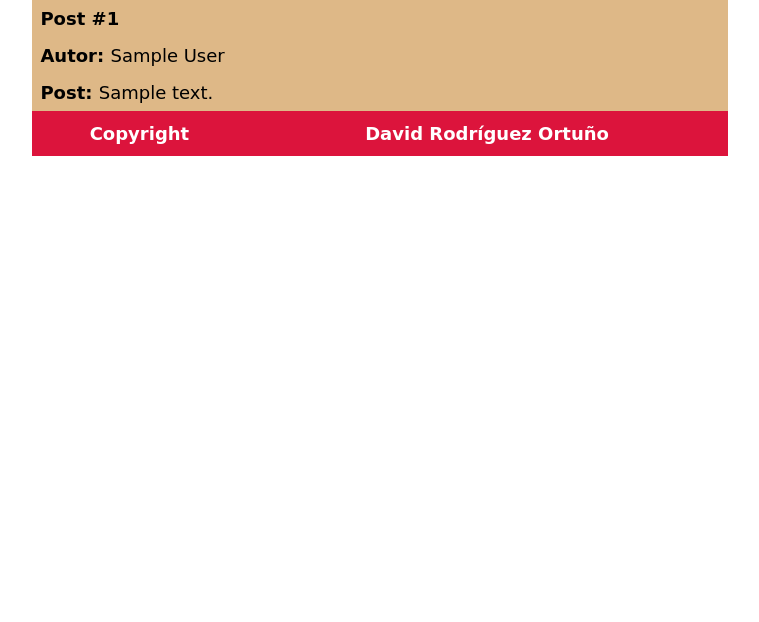
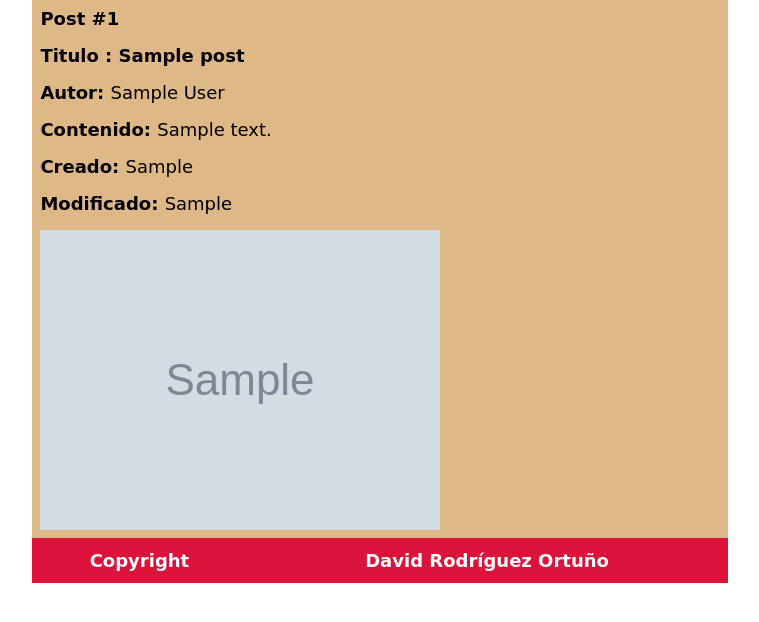
Before and after one commit to daviddawei86/LARAVEL_MVC_VISTAS, a PHP site: page /index.php?controller=posts&action=show&id=1 in a window 1280 px wide. Shown: the part 53-675 px from the top of the page, without its empty margins (260-1019 px from the left). Run offline with PHP 8.4, Linux system fonts and the light colour scheme; tables that the repository leaves empty or names only in its code hold one stand-in row (values such as "Sample post"); grey boxes marked "Sample" are stand-in pictures; lists and menus that the app fills with data are empty.

Commit message:
Commit 2
-Modificamos tabla sql añadimos imagen y título.
-Ampliamos CRUD BÁSICO para añadir imagen y título.

```diff
--- a/controllers/posts_controller.php
+++ b/controllers/posts_controller.php
@@ -28,8 +28,33 @@ class PostsController {
 
     public function añadirInsert() {
 
+        // Recibo los datos de la imagen
+        $nombre_img = $_FILES['imagen']['name'];
+        $tipo = $_FILES['imagen']['type'];
+        $tamano = $_FILES['imagen']['size'];
 
-        $post = Post::añadir($_POST["autor"], $_POST["contenido"]);
+//Si existe imagen y tiene un tamaño correcto
+        if (($nombre_img == !NULL) && ($_FILES['imagen']['size'] <= 900000000000)) {
+            //indicamos los formatos que permitimos subir a nuestro servidor
+            if (($_FILES["imagen"]["type"] == "image/gif") || ($_FILES["imagen"]["type"] == "image/jpeg") || ($_FILES["imagen"]["type"] == "image/jpg") || ($_FILES["imagen"]["type"] == "image/png")) {
+                // Ruta donde se guardarán las imágenes que subamos
+                $directorio = $_SERVER['DOCUMENT_ROOT'] . "/blog_php_mvc/uploads/";
+                // Muevo la imagen desde el directorio temporal a nuestra ruta indicada anteriormente
+                move_uploaded_file($_FILES['imagen']['tmp_name'], $directorio . $nombre_img);
+
+                $_POST["imagen"] = $nombre_img;
+            } else {
+                //si no cumple con el formato
+                echo "No se puede subir una imagen con ese formato ";
+            }
+        } else {
+            //si existe la variable pero se pasa del tamaño permitido
+            if ($nombre_img == !NULL)
+                echo "La imagen es demasiado grande ";
+        }
+
+
+        $post = Post::añadir($_POST["autor"], $_POST["contenido"], $_POST["titulo"], $_POST["imagen"]);
 
         require_once('views/posts/mostrarInsertar.php');
     }
@@ -41,14 +66,39 @@ class PostsController {
 
     public function Update() {
 
+        // Recibo los datos de la imagen
+        $nombre_img = $_FILES['imagen']['name'];
+        $tipo = $_FILES['imagen']['type'];
+        $tamano = $_FILES['imagen']['size'];
 
-        $post = Post::update($_POST["autor"], $_POST["contenido"],$_POST["id"]);
+//Si existe imagen y tiene un tamaño correcto
+        if (($nombre_img == !NULL) && ($_FILES['imagen']['size'] <= 900000000000)) {
+            //indicamos los formatos que permitimos subir a nuestro servidor
+            if (($_FILES["imagen"]["type"] == "image/gif") || ($_FILES["imagen"]["type"] == "image/jpeg") || ($_FILES["imagen"]["type"] == "image/jpg") || ($_FILES["imagen"]["type"] == "image/png")) {
+                // Ruta donde se guardarán las imágenes que subamos
+                $directorio = $_SERVER['DOCUMENT_ROOT'] . "/blog_php_mvc/uploads/";
+                // Muevo la imagen desde el directorio temporal a nuestra ruta indicada anteriormente
+                move_uploaded_file($_FILES['imagen']['tmp_name'], $directorio . $nombre_img);
+
+                $_POST["imagen"] = $nombre_img;
+            } else {
+                //si no cumple con el formato
+                echo "No se puede subir una imagen con ese formato ";
+            }
+        } else {
+            //si existe la variable pero se pasa del tamaño permitido
+            if ($nombre_img == !NULL)
+                echo "La imagen es demasiado grande ";
+        }
+
+
+        $post = Post::update($_POST["titulo"],$_POST["autor"], $_POST["contenido"],$_POST["imagen"],$_POST["id"]);
 
         $posts = Post::all();
         require_once('views/posts/index.php');
     }
 
-     public function Borrar() {
+    public function Borrar() {
 
 
         $post = Post::borrar($_GET["id"]);
@@ -56,5 +106,6 @@ class PostsController {
         $posts = Post::all();
         require_once('views/posts/index.php');
     }
+
 }
 ?>
--- a/index.php
+++ b/index.php
@@ -3,7 +3,7 @@
 //Establecemos la conexión llamando connection.php
 require_once('connection.php');
 
-
+//Si enviamos valores por GET asignaremos estos valores a una variable, si ya existen activa el home con nuestro nombre.
 if (isset($_GET['controller']) && isset($_GET['action'])) {
     $controller = $_GET['controller'];
     $action = $_GET['action'];
@@ -11,5 +11,6 @@ if (isset($_GET['controller']) && isset($_GET['action'])) {
     $controller = 'pages';
     $action = 'home';
 }
+//carga el layout principal
 require_once('views/layout.php');
 ?>
--- a/models/post.php
+++ b/models/post.php
@@ -7,11 +7,19 @@ class Post {
     public $id;
     public $author;
     public $content;
+    public $titulo;
+    public $created;
+    public $modified;
+    public $imagen;
 
-    public function __construct($id, $author, $content) {
+    public function __construct($id, $author, $content,$titulo,$created,$modified,$imagen) {
         $this->id = $id;
         $this->author = $author;
         $this->content = $content;
+        $this->titulo = $titulo;
+        $this->created = $created;
+        $this->modified = $modified;
+        $this->imagen = $imagen;
     }
 
     public static function all() {
@@ -20,7 +28,7 @@ class Post {
         $req = $db->query('SELECT * FROM posts');
 // creamos una lista de objectos post y recorremos la respuesta de la consulta
         foreach ($req->fetchAll() as $post) {
-            $list[] = new Post($post['id'], $post['author'], $post['content']);
+            $list[] = new Post($post['id'], $post['author'], $post['content'],$post['titulo'],$post['created'],$post['modified'],$post['imagen']);
         }
         return $list;
     }
@@ -33,26 +41,32 @@ class Post {
 // preparamos la sentencia y reemplazamos :id con el valor de $id
         $req->execute(array('id' => $id));
         $post = $req->fetch();
-        return new Post($post['id'], $post['author'], $post['content']);
+        return new Post($post['id'], $post['author'], $post['content'], $post['titulo'],$post['created'],$post['modified'],$post['imagen']);
     }
 
-    public static function añadir($autor, $contenido) {
+    public static function añadir($autor, $contenido,$titulo, $imagen) {
         $db = Db::getInstance();
 
+        $timestamp=date('Y-m-d H:i:s');
 
-        $req = $db->prepare("INSERT INTO posts (author, content) VALUES (? ,?)");
+        $req = $db->prepare("INSERT INTO posts (author, content,titulo,imagen,created,modified) VALUES (?,?,?,?,?,?)");
         $req->bindParam(1, $autor);
         $req->bindParam(2, $contenido);
+        $req->bindParam(3, $titulo);
+        $req->bindParam(4, $imagen);
+        $req->bindParam(5, $timestamp);
+        $req->bindParam(6, $timestamp);
 
         $req->execute();
     }
 
-      public static function update($autor, $contenido,$id) {
+      public static function update($titulo,$autor, $contenido,$imagen,$id) {
         $db = Db::getInstance();
 
+        $timestamp=date('Y-m-d H:i:s');
 
-        $req = $db->prepare("UPDATE posts SET author=:author, content =:content WHERE id=:id");
-        $req->execute(array('author' => $autor,'content' => $contenido,'id' => $id));
+        $req = $db->prepare("UPDATE posts SET modified=:modified, titulo=:titulo, imagen=:imagen, author=:author, content =:content WHERE id=:id");
+        $req->execute(array('modified' => $timestamp,'titulo' => $titulo,'imagen' => $imagen,'author' => $autor,'content' => $contenido,'id' => $id));
 
     }
 
--- a/views/posts/show.php
+++ b/views/posts/show.php
@@ -3,6 +3,12 @@
     <tr>
         <td>
             <p><strong>Post #<?php echo $post->id; ?></strong></p>
+        </td>
+    </tr>
+
+    <tr>
+        <td>
+            <p><strong> Titulo : <?php echo $post->titulo; ?></strong></p>
         </td>
     </tr>
 
@@ -15,8 +21,27 @@
 
     <tr>
         <td>
-            <p><strong>Post: </strong><?php echo $post->content; ?></p>
+            <p><strong>Contenido: </strong><?php echo $post->content; ?></p>
         </td>
     </tr>
 
+     <tr>
+        <td>
+            <p><strong>Creado: </strong><?php echo $post->created; ?></p>
+        </td>
+    </tr>
+
+     <tr>
+        <td>
+            <p><strong>Modificado: </strong><?php echo $post->modified; ?></p>
+        </td>
+    </tr>
+
+    <tr>
+        <td>
+            <p> <img src="/blog_php_mvc/uploads/<?php echo $post->imagen;  ?>" alt="" height="300" width="400" align="middle" /></p>
+        </td>
+    </tr>
+
+
 </table>
```
Also changed, not shown: views/posts/mostrarInsertar.php (+20 -3 lines), views/posts/mostrarUpdate.php (+17 -1 lines), uploads/Koala.jpg (added), uploads/Lighthouse.jpg (added), uploads/Tulips.jpg (added), uploads/cara.jpg (added).
